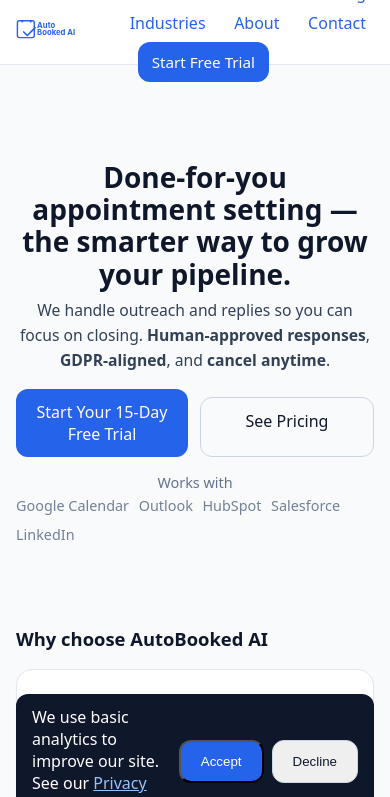
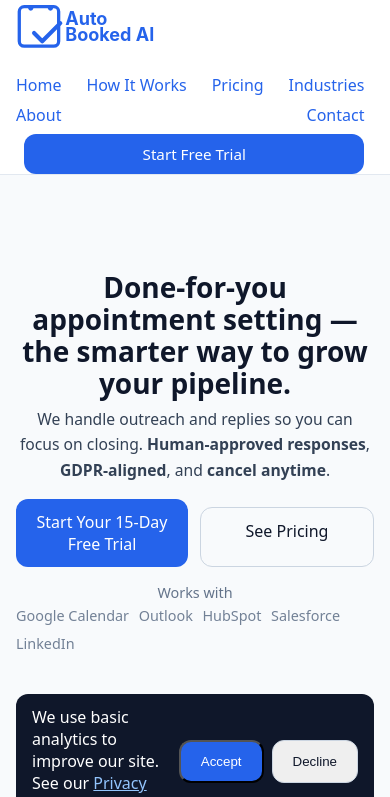
Before and after one commit to Mitchthomas94/mobile-auto, a Next.js app: page / in a window 390 px wide. Shown: the top 797 px of the page. Built offline with nearby package versions, Linux system fonts and the light colour scheme; no server answers.

Commit message:
Update globals.css

```diff
--- a/styles/globals.css
+++ b/styles/globals.css
@@ -206,3 +206,37 @@
 /* Ensure viewport meta exists in your HTML head:
    <meta name="viewport" content="width=device-width, initial-scale=1" />
 */
+/* === MOBILE HOTFIX (v4) === */
+
+/* 0) No sideways scrolling */
+html, body { overflow-x: hidden; }
+
+/* 1) NAV: links were cut off because the nav had a fixed height */
+@media (max-width: 860px){
+  .nav       { height:auto; }
+  .nav-inner { height:auto; flex-wrap:wrap; align-items:flex-start; row-gap:.5rem; }
+  .nav a     { margin-right:.6rem; }
+  .nav .btn  { width:100%; justify-content:center; } /* CTA sits on its own line */
+}
+
+/* 2) CONTACT: keep inputs centered & full width */
+section[id*="contact"] .container { max-width:720px; margin:0 auto; padding:0 16px; }
+section[id*="contact"] form { width:100%; margin:0 auto; }
+section[id*="contact"] input,
+section[id*="contact"] textarea,
+section[id*="contact"] button { width:100%; box-sizing:border-box; }
+@media (max-width: 768px){
+  section[id*="contact"] * { margin-left:0 !important; transform:none !important; }
+}
+
+/* 3) PRICING: text overflowing – wrap text and stack cards on mobile */
+.pricing-row .card {
+  min-width:0;
+  overflow-wrap:anywhere;
+  word-break:break-word;
+  hyphens:auto;
+}
+@media (max-width: 860px){
+  .pricing-row { display:flex; flex-direction:column; gap:1rem; }
+  .pricing-row .card { width:100%; }
+}
```
